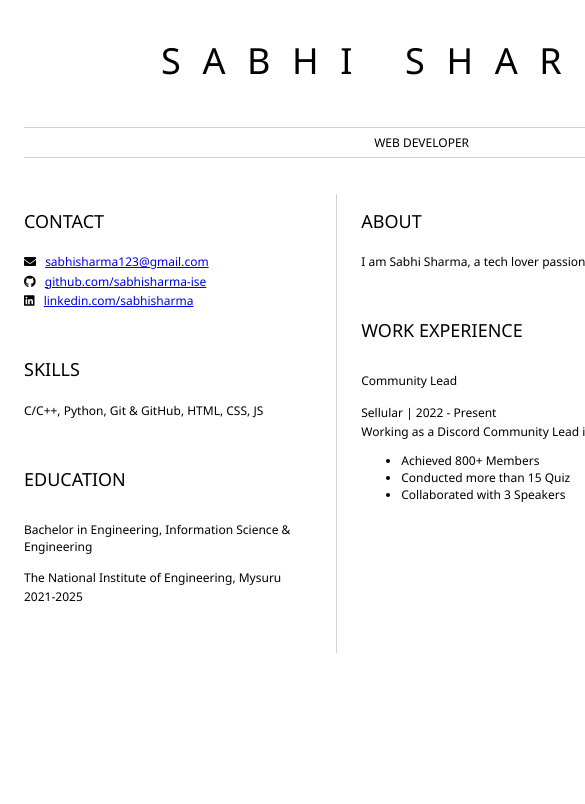
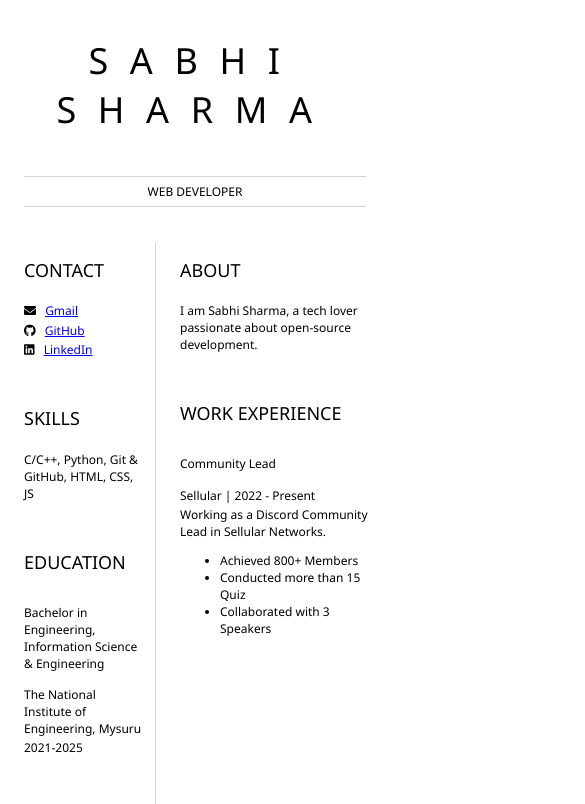
Before and after one commit to sabhisharma-ise/Resume_website_mlsa_workshop, a plain HTML site: page index.html in a window 390 px wide. Shown: the top 804 px of the page, 585 px wide, since content can reach past the window. Drawn offline with Linux system fonts and the light colour scheme.

Commit message:
Links back to Words

```diff
--- a/index.html
+++ b/index.html
@@ -25,15 +25,15 @@
                 <!-- contact info including social media -->
                 <p>
                     <i class="fa fa-envelope" aria-hidden="true"></i>
-                    <a href="mailto:sabhisharma123@gmail.com">sabhisharma123@gmail.com</a>
+                    <a href="mailto:sabhisharma123@gmail.com">Gmail</a>
                 </p>
                 <p>
                     <i class="fab fa-github" aria-hidden="true"></i>
-                    <a href="https://github.com/sabhisharma-ise">github.com/sabhisharma-ise</a>
+                    <a href="https://github.com/sabhisharma-ise">GitHub</a>
                 </p>
                 <p>
                     <i class="fab fa-linkedin" aria-hidden="true"></i>
-                    <a href="https://www.linkedin.com/in/sabhisharma">linkedin.com/sabhisharma</a>
+                    <a href="https://www.linkedin.com/in/sabhisharma">LinkedIn</a>
                 </p>
             </section>
             <section>
--- a/style.css
+++ b/style.css
@@ -61,7 +61,7 @@ h1, h2, h3 {
 }
 
 @media screen and (max-width: 480px) {
-  body {
-    width: max-content;
+  #mainLeft a {
+    width: 20%;
   }
 }
```
